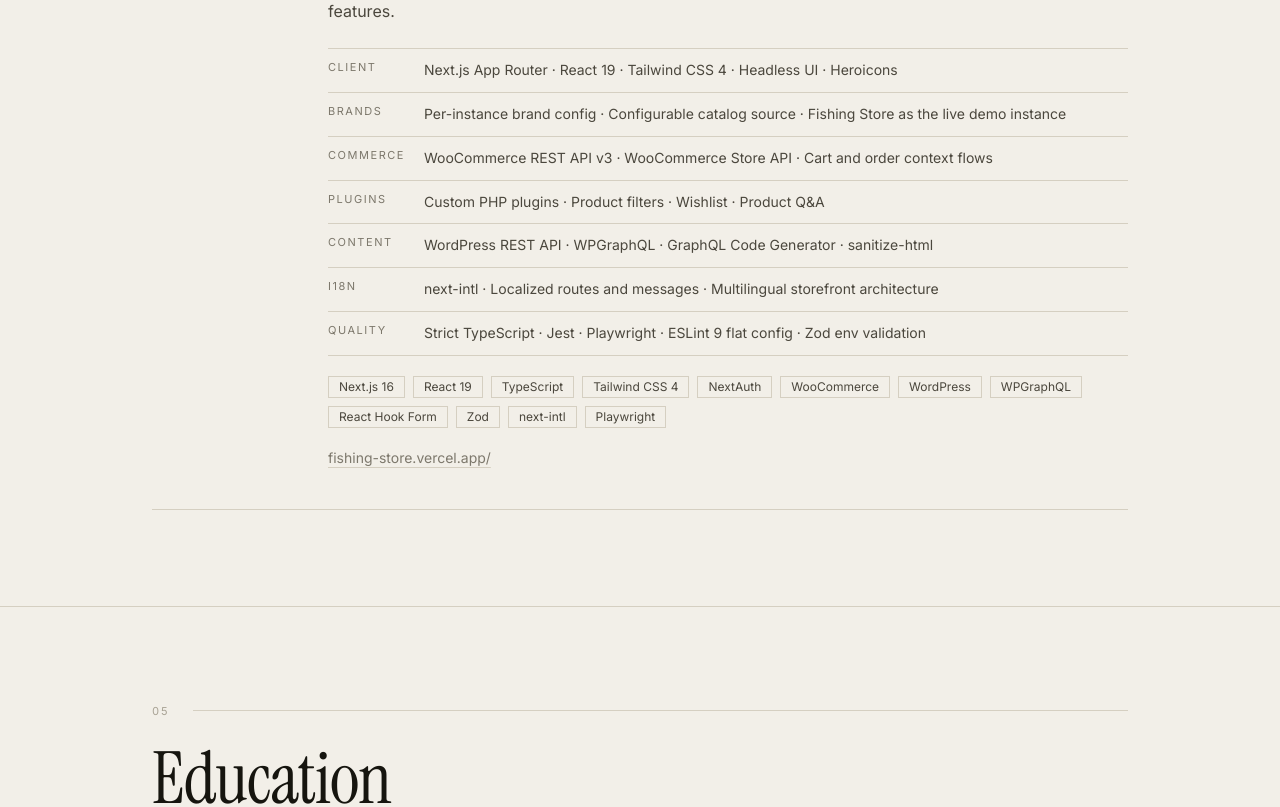
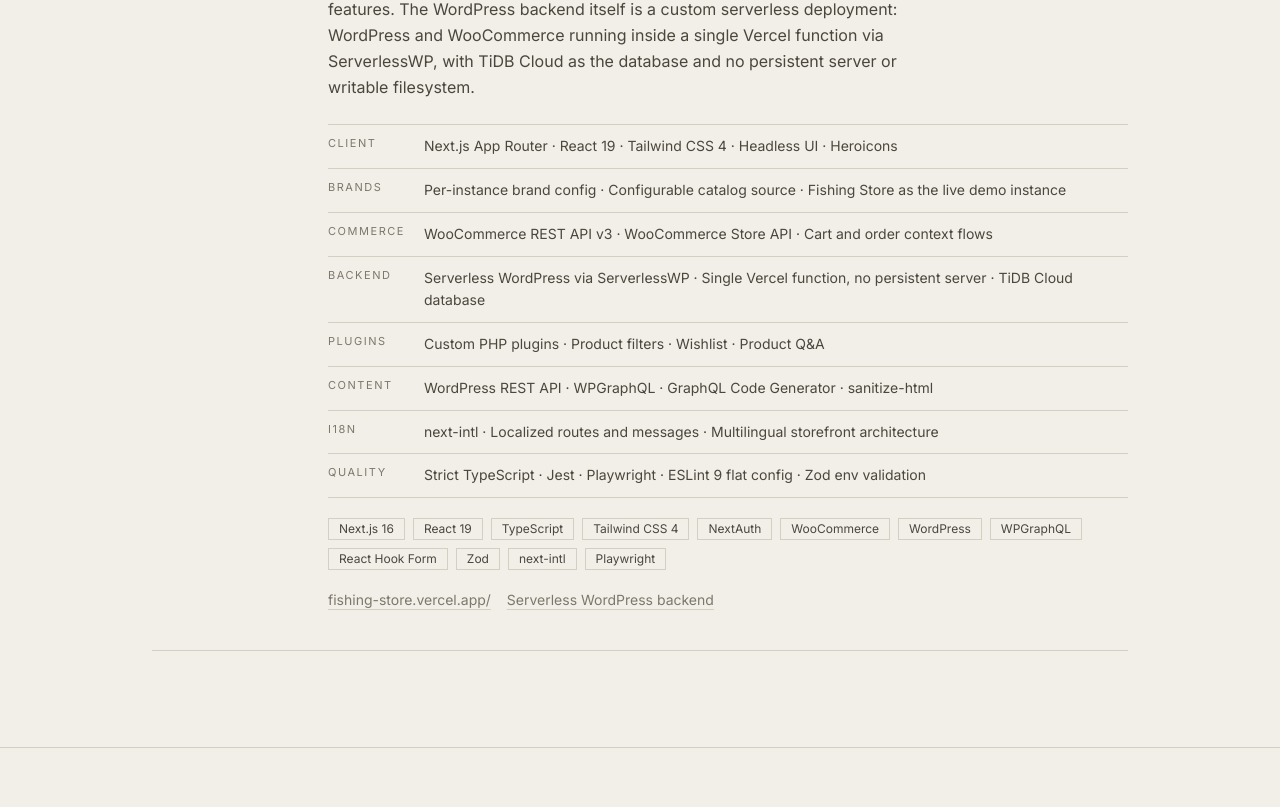
Before and after one commit to themafia98/am, a Next.js app: page / in a window 1280 px wide. Shown: the part 6538-7345 px from the top of the page. Built offline with nearby package versions, Linux system fonts and the light colour scheme.

Commit message:
feat: relatedLinks

```diff
--- a/src/entities/personal-project/ui/PersonalProjectCard.tsx
+++ b/src/entities/personal-project/ui/PersonalProjectCard.tsx
@@ -59,14 +59,28 @@
             ))}
           </div>
 
+          <div className="mt-5 flex flex-wrap items-center gap-x-4 gap-y-1">
             <a
               href={project.url}
               target="_blank"
               rel="noopener noreferrer"
-            className="mt-5 inline-block text-sm text-ink-faint underline decoration-rule underline-offset-4 transition-colors hover:text-accent hover:decoration-accent"
+              className="inline-block text-sm text-ink-faint underline decoration-rule underline-offset-4 transition-colors hover:text-accent hover:decoration-accent"
             >
               {project.url.replace(/^https?:\/\//, '')}
             </a>
+
+            {project.relatedLinks?.map((link) => (
+              <a
+                key={link.url}
+                href={link.url}
+                target="_blank"
+                rel="noopener noreferrer"
+                className="inline-block text-sm text-ink-faint underline decoration-rule underline-offset-4 transition-colors hover:text-accent hover:decoration-accent"
+              >
+                {link.label}
+              </a>
+            ))}
+          </div>
         </div>
       </div>
     </article>
--- a/src/shared/config/cv.ts
+++ b/src/shared/config/cv.ts
@@ -274,9 +274,15 @@
       'per instance. Fishing Store is the live demo instance, running on a clean App Router ' +
       'architecture, strict TypeScript contracts, WooCommerce/WordPress integrations, resilient ' +
       'order flows, and multilingual support with next-intl for localization-ready storefronts. ' +
-      'Custom PHP plugins extend WooCommerce with product filters, wishlist flows, and product Q&A features.',
+      'Custom PHP plugins extend WooCommerce with product filters, wishlist flows, and product Q&A ' +
+      'features. The WordPress backend itself is a custom serverless deployment: WordPress and ' +
+      'WooCommerce running inside a single Vercel function via ServerlessWP, with TiDB Cloud as the ' +
+      'database and no persistent server or writable filesystem.',
     url: 'https://fishing-store.vercel.app/',
     status: ProjectStatus.Live,
+    relatedLinks: [
+      { label: 'Serverless WordPress backend', url: 'https://github.com/themafia98/fishing-store-serverless-wp' },
+    ],
     tags: [
       'Next.js 16',
       'React 19',
@@ -295,6 +301,7 @@
       { label: 'Client',   items: ['Next.js App Router', 'React 19', 'Tailwind CSS 4', 'Headless UI', 'Heroicons'] },
       { label: 'Brands',   items: ['Per-instance brand config', 'Configurable catalog source', 'Fishing Store as the live demo instance'] },
       { label: 'Commerce', items: ['WooCommerce REST API v3', 'WooCommerce Store API', 'Cart and order context flows'] },
+      { label: 'Backend',  items: ['Serverless WordPress via ServerlessWP', 'Single Vercel function, no persistent server', 'TiDB Cloud database'] },
       { label: 'Plugins',  items: ['Custom PHP plugins', 'Product filters', 'Wishlist', 'Product Q&A'] },
       { label: 'Content',  items: ['WordPress REST API', 'WPGraphQL', 'GraphQL Code Generator', 'sanitize-html'] },
       { label: 'i18n',     items: ['next-intl', 'Localized routes and messages', 'Multilingual storefront architecture'] },
--- a/src/shared/types/index.ts
+++ b/src/shared/types/index.ts
@@ -110,6 +110,11 @@
   readonly items: readonly string[]
 }
 
+export interface RelatedLink {
+  readonly label: string
+  readonly url: string
+}
+
 export interface PersonalProject {
   readonly name: string
   readonly tagline: string
@@ -120,6 +125,7 @@
   readonly tags: readonly string[]
   readonly arch?: readonly ArchLayer[]
   readonly githubRepo?: string
+  readonly relatedLinks?: readonly RelatedLink[]
 }
 
 export interface CvData {
```
Lines whose indentation alone changed are shown as unchanged.
